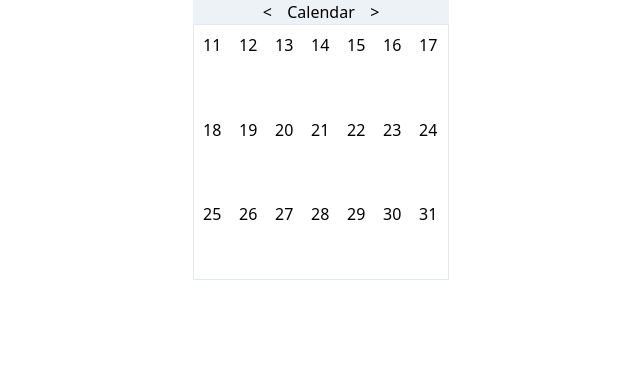
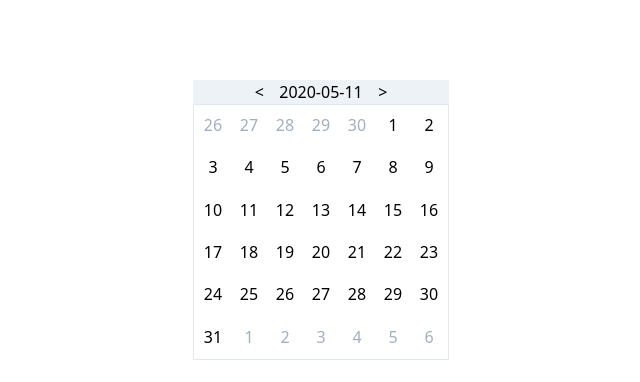
Before and after one commit to wei-yuuuu/react-calendar, a React (Create React App) app: page / in a window 1280 px wide. Shown: the top 382 px of the page, without its empty margins (319-959 px from the left). Built offline with nearby package versions, Linux system fonts and the light colour scheme.

Commit message:
feat: render prev cur next months of dates

```diff
--- a/src/components/Calendar.tsx
+++ b/src/components/Calendar.tsx
@@ -1,33 +1,52 @@
 import React, { useRef } from 'react'
+import Month from './Month'
 
 function Calendar() {
-  const date = new Date()
-  const dateForCount = new Date()
+  const currentDate = useRef<Date>(new Date())
+  const fullDates = useRef<number[][]>([[], [], []])
 
-  const fullDates = useRef<number[]>([])
+  const firstDate = new Date(
+    currentDate.current.getFullYear(),
+    currentDate.current.getMonth(),
+    1
+  )
 
-  const firstDate = new Date(date.getFullYear(), date.getMonth(), 1)
+  const date = new Date(
+    currentDate.current.getFullYear(),
+    currentDate.current.getMonth(),
+    1
+  )
+  date.setDate(date.getDate() - date.getDay())
 
-  firstDate.setDate(firstDate.getDate() - firstDate.getDay())
+  // previous month
+  while (date < firstDate) {
+    fullDates.current[0].push(date.getDate())
+    date.setDate(date.getDate() + 1)
+  }
 
-  while (date.getMonth() === dateForCount.getMonth()) {
-    fullDates.current.push(dateForCount.getDate())
-    dateForCount.setDate(dateForCount.getDate() + 1)
+  // current month
+  while (date.getMonth() === currentDate.current.getMonth()) {
+    fullDates.current[1].push(date.getDate())
+    date.setDate(date.getDate() + 1)
+  }
+
+  // next month
+  while (date.getDay() > 0) {
+    fullDates.current[2].push(date.getDate())
+    date.setDate(date.getDate() + 1)
   }
 
   return (
-    <div className="flex items-center flex-col">
+    <div className="flex items-center flex-col mt-20">
       <div className="bg-gray-200 w-64 text-center">
         <button className="w-10 hover:bg-blue-300 duration-100">{'<'}</button>
-        <span>Calendar</span>
+        <span>{currentDate.current.toISOString().slice(0, 10)}</span>
         <button className="w-10 hover:bg-blue-300 duration-100">{'>'}</button>
       </div>
-      <div className="border w-64 h-64 flex flex-wrap justify-center">
-        {fullDates.current.map((date, i) => (
-          <span key={i} className="m-2 w-5">
-            {date}
-          </span>
-        ))}
+      <div className="border w-64 h-64 flex flex-wrap justify-center duration-100">
+        <Month dates={fullDates.current[0]} />
+        <Month dates={fullDates.current[1]} isCurrent={true} />
+        <Month dates={fullDates.current[2]} />
       </div>
     </div>
   )
--- /dev/null
+++ b/src/components/Month.tsx
@@ -0,0 +1,18 @@
+import React from 'react'
+
+type MonthProps = { dates: number[] & any; isCurrent?: boolean }
+
+function Month({ dates, isCurrent }: MonthProps) {
+  return dates.map((date: number, i: number) => (
+    <span
+      key={i}
+      className={`m-2 w-5 cursor-pointer hover:bg-blue-100 text-center ${
+        !isCurrent && `text-gray-500`
+      } `}
+    >
+      {date}
+    </span>
+  ))
+}
+
+export default Month
```
